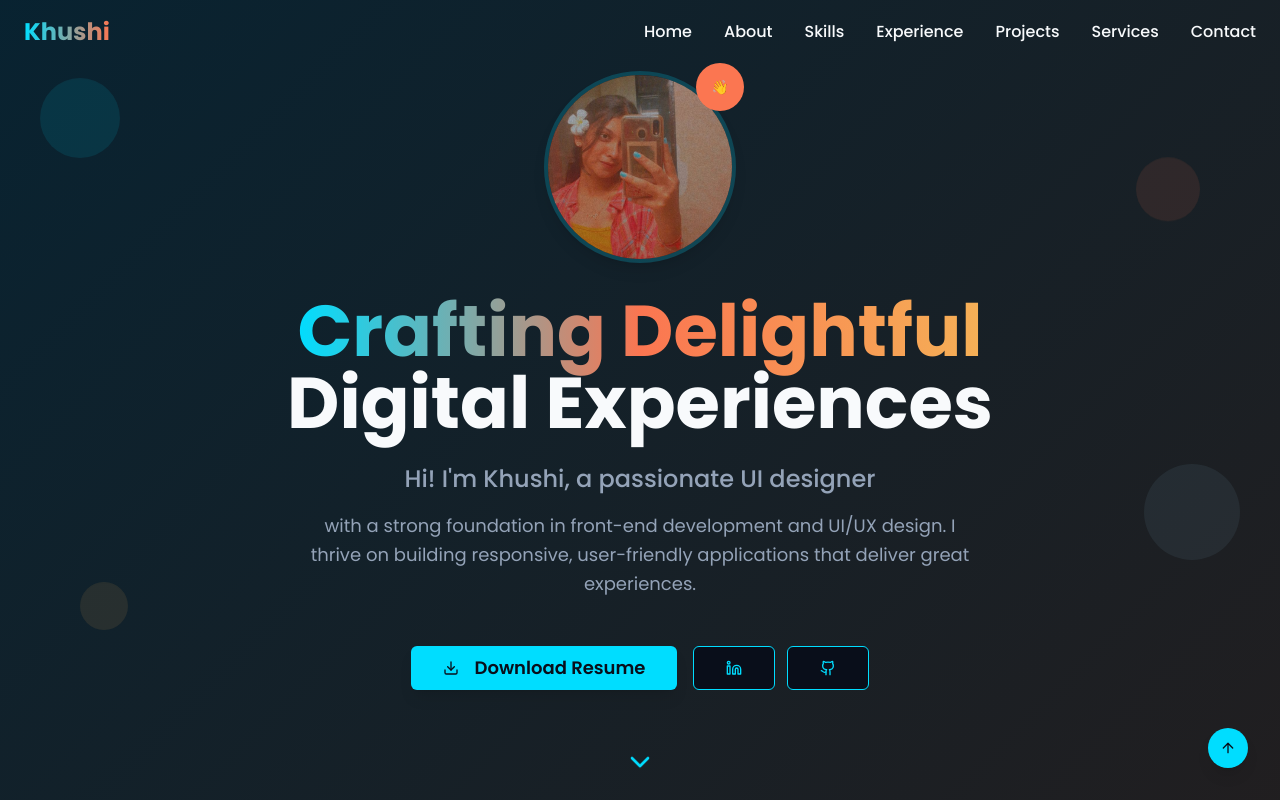
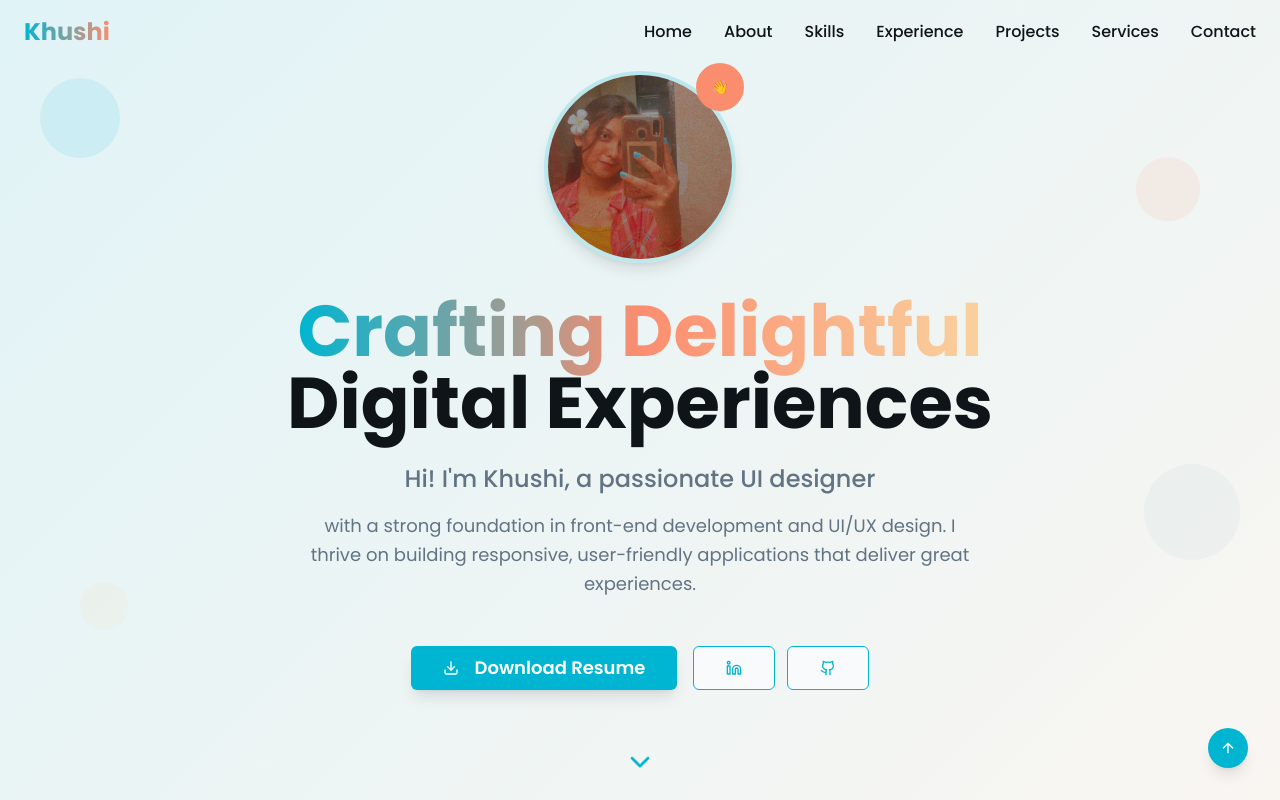
Before and after one commit to Rainbowroar/khushichaturvedi, a React (Vite) app: page / in a window 1280 px wide. Shown: the top 800 px of the page. Built offline with nearby package versions, Linux system fonts and the light colour scheme.

Commit message:
Reverted to commit 88b8cffc593bf71559e54ecea43020abf02caa8c

```diff
--- a/src/index.css
+++ b/src/index.css
@@ -8,46 +8,46 @@ All colors MUST be HSL.
 
 @layer base {
   :root {
-    /* Dark theme - Ocean-inspired background gradients */
-    --background: 222 47% 7%; /* Very dark blue-black */
-    --foreground: 210 40% 98%; /* Light text */
+    /* Ocean-inspired background gradients */
+    --background: 200 20% 98%;
+    --foreground: 210 25% 8%;
 
-    /* Card styling with dark ocean depth */
-    --card: 222 47% 9%; /* Slightly lighter than background */
-    --card-foreground: 210 40% 98%;
+    /* Card styling with ocean depth */
+    --card: 200 30% 96%;
+    --card-foreground: 210 25% 8%;
 
-    --popover: 222 47% 9%;
-    --popover-foreground: 210 40% 98%;
+    --popover: 200 30% 96%;
+    --popover-foreground: 210 25% 8%;
 
-    /* Apricot Aquas Color Palette - Dark adapted */
-    --primary: 188 100% 50%; /* Brighter aqua for dark background */
-    --primary-foreground: 222 47% 7%;
+    /* Apricot Aquas Color Palette */
+    --primary: 188 100% 41%; /* #00BDD0 - aqua */
+    --primary-foreground: 0 0% 100%;
 
-    --secondary: 34 89% 65%; /* Slightly muted peach for dark theme */
-    --secondary-foreground: 222 47% 7%;
+    --secondary: 34 89% 80%; /* #FECDA1 - peach */
+    --secondary-foreground: 210 25% 8%;
 
-    --tertiary: 73 24% 55%; /* Muted soft green */
-    --tertiary-foreground: 210 40% 98%;
+    --tertiary: 73 24% 68%; /* #D0DAAE - soft green */
+    --tertiary-foreground: 210 25% 8%;
 
-    --accent: 22 96% 70%; /* Slightly muted apricot */
-    --accent-foreground: 222 47% 7%;
+    --accent: 22 96% 85%; /* #FDCDA - apricot */
+    --accent-foreground: 210 25% 8%;
 
-    --ocean: 199 31% 60%; /* Muted blue for dark theme */
-    --ocean-foreground: 210 40% 98%;
+    --ocean: 199 31% 70%; /* #A2C9D3 - muted blue */
+    --ocean-foreground: 0 0% 100%;
 
-    --coral: 13 95% 65%; /* Slightly muted coral */
-    --coral-foreground: 210 40% 98%;
+    --coral: 13 95% 71%; /* #FC9773 - sunset coral */
+    --coral-foreground: 0 0% 100%;
 
-    /* Dark neutral tones */
-    --muted: 222 32% 15%; /* Dark muted background */
-    --muted-foreground: 215 20% 65%; /* Light muted text */
+    /* Neutral tones */
+    --muted: 200 15% 94%;
+    --muted-foreground: 210 15% 45%;
 
-    --destructive: 0 84% 60%;
+    --destructive: 0 84.2% 60.2%;
     --destructive-foreground: 210 40% 98%;
 
-    --border: 222 32% 20%; /* Dark borders */
-    --input: 222 32% 20%; /* Dark inputs */
-    --ring: 188 100% 50%; /* Bright ring for focus */
+    --border: 200 20% 88%;
+    --input: 200 20% 88%;
+    --ring: 188 100% 41%;
 
     /* Design system gradients */
     --gradient-ocean: linear-gradient(135deg, hsl(var(--primary)), hsl(var(--ocean)));
```
